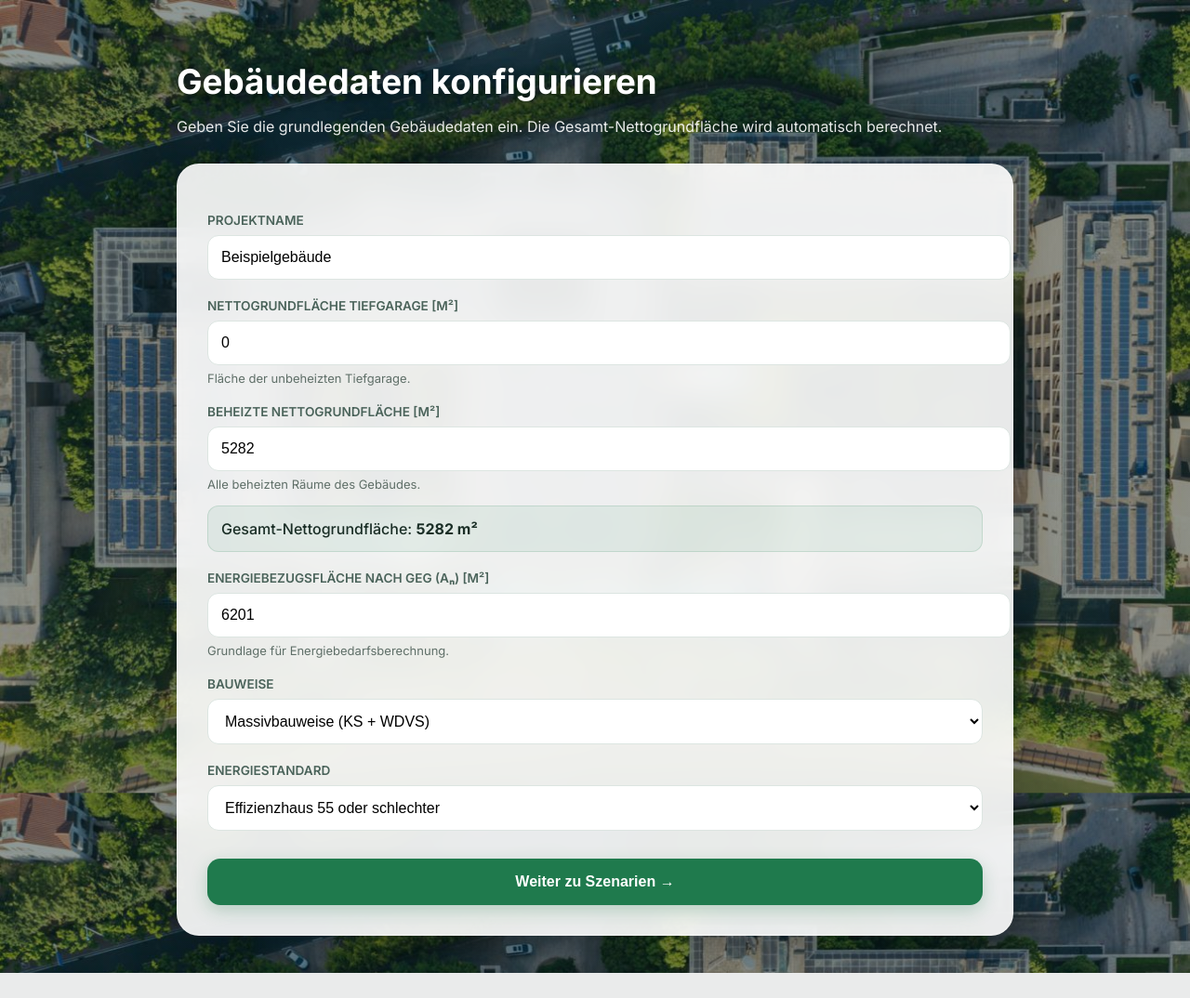
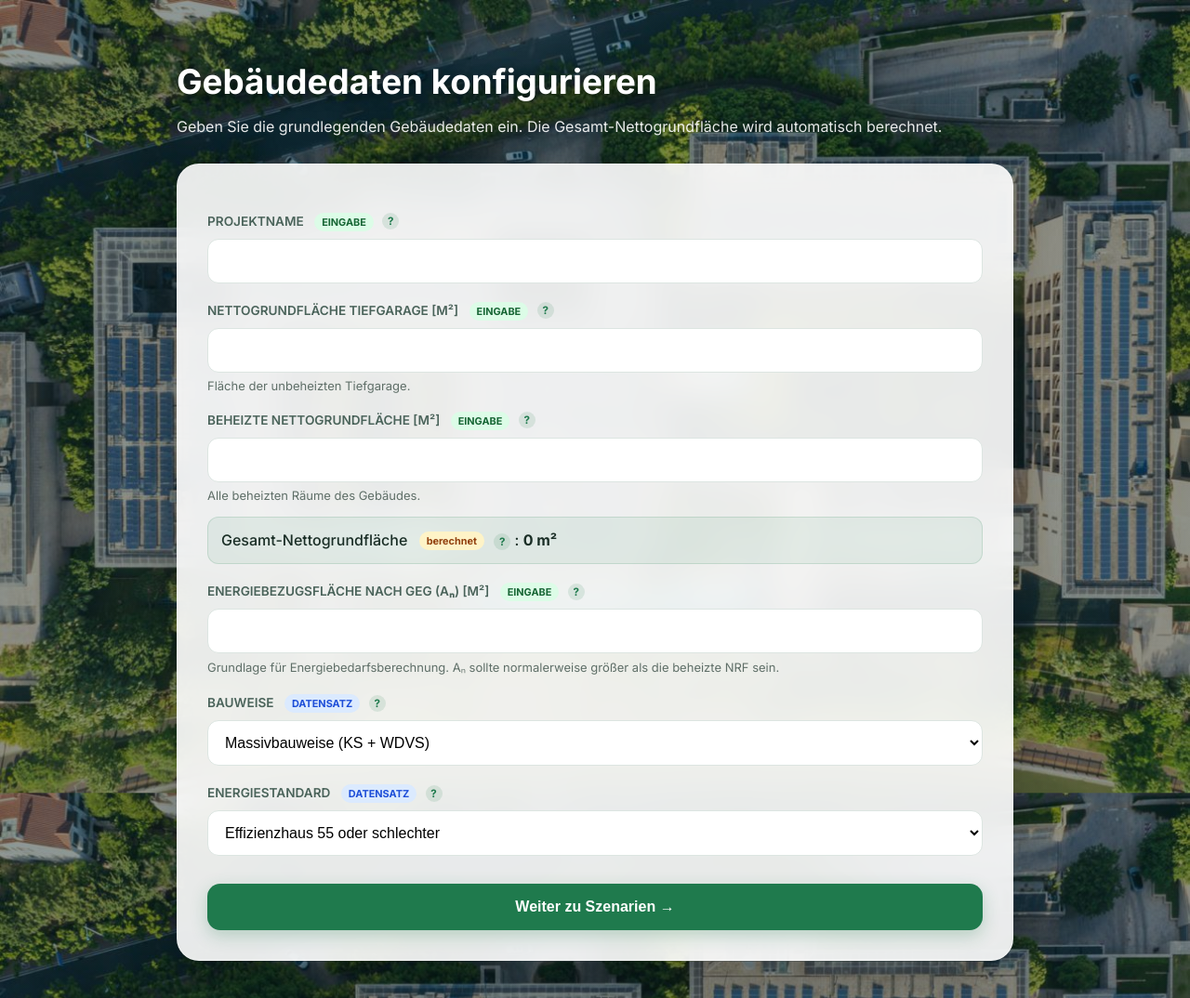
Before and after one commit to DBM-THA/Absch-tzung-der-Geb-ude-kobilanz-nach-QNG, a Django app: page / in a window 1280 px wide. Shown: the whole page at 93% size. Before the commit the page ends 1047 px from the top, so only its background shows below. Run offline with Django 5.2, Linux system fonts and the light colour scheme.

Commit message:
Refactor building.html with tooltips and badges

```diff
--- a/qngapp/templates/qngapp/building.html
+++ b/qngapp/templates/qngapp/building.html
@@ -15,23 +15,17 @@ body {
     font-family: 'Inter', sans-serif;
     margin: 0;
     padding: 40px 20px;
-
     background:
         linear-gradient(rgba(10,30,25,0.45), rgba(10,30,25,0.45)),
         url("{% static 'images/hintergrund.jpg' %}");
-
     background-size: cover;
     background-position: center;
     background-attachment: fixed;
     color: #1a2e26;
 }
 
-.page {
-    max-width: 900px;
-    margin: auto;
-}
+.page { max-width: 900px; margin: auto; }
 
-/* Titel */
 h1 {
     color: #fff;
     font-size: 2.3rem;
@@ -45,7 +39,6 @@ h1 {
     margin-bottom: 30px;
 }
 
-/* Card */
 .card {
     background: rgba(255,255,255,0.9);
     backdrop-filter: blur(16px);
@@ -55,7 +48,6 @@ h1 {
     border: 1px solid rgba(255,255,255,0.4);
 }
 
-/* Inputs */
 label {
     display: block;
     margin-top: 20px;
@@ -74,6 +66,7 @@ input, select {
     background: white;
     font-size: 1rem;
     transition: all 0.25s;
+    box-sizing: border-box;
 }
 
 input:focus, select:focus {
@@ -82,14 +75,23 @@ input:focus, select:focus {
     box-shadow: 0 0 0 4px rgba(31,122,77,0.1);
 }
 
-/* Info Text */
 .small {
     font-size: 13px;
     color: #5f6f68;
     margin-top: 6px;
 }
 
-/* Button */
+.warning-box {
+    background: #fee2e2;
+    color: #991b1b;
+    border: 1px solid #fecaca;
+    padding: 12px;
+    border-radius: 12px;
+    margin-top: 12px;
+    font-size: 0.85rem;
+    font-weight: 700;
+}
+
 button {
     margin-top: 30px;
     width: 100%;
@@ -110,7 +112,6 @@ button:hover {
     transform: translateY(-2px);
 }
 
-/* Kleine Box für automatische Berechnung */
 .auto-box {
     background: rgba(31,122,77,0.08);
     border: 1px solid rgba(31,122,77,0.15);
@@ -118,6 +119,68 @@ button:hover {
     border-radius: 12px;
     margin-top: 15px;
     font-weight: 500;
+}
+
+.badge-fixed,
+.badge-user,
+.badge-calc {
+    display: inline-block;
+    padding: 3px 8px;
+    border-radius: 999px;
+    font-size: 0.68rem;
+    font-weight: 800;
+    margin-left: 8px;
+    vertical-align: middle;
+}
+
+.badge-fixed { background: #dbeafe; color: #1d4ed8; }
+.badge-user { background: #dcfce7; color: #166534; }
+.badge-calc { background: #fef3c7; color: #92400e; }
+
+/* ===== TOOLTIPS ===== */
+.tooltip {
+    position: relative;
+    display: inline-flex;
+    align-items: center;
+    justify-content: center;
+    width: 18px;
+    height: 18px;
+    margin-left: 6px;
+    border-radius: 50%;
+    background: rgba(31,122,77,0.12);
+    color: #1f7a4d;
+    font-size: 0.72rem;
+    font-weight: 800;
+    cursor: help;
+    text-transform: none;
+}
+
+.tooltip .tooltip-text {
+    visibility: hidden;
+    opacity: 0;
+    width: 260px;
+    background: #0f2f26;
+    color: white;
+    text-align: left;
+    border-radius: 12px;
+    padding: 10px 12px;
+    position: absolute;
+    z-index: 10;
+    bottom: 135%;
+    left: 50%;
+    transform: translateX(-50%);
+    font-size: 0.78rem;
+    font-weight: 500;
+    line-height: 1.4;
+    text-transform: none;
+    letter-spacing: 0;
+    box-shadow: 0 10px 25px rgba(0,0,0,0.25);
+    transition: opacity 0.2s;
+}
+
+.tooltip:hover .tooltip-text {
+    visibility: visible;
+    opacity: 1;
 }
 </style>
 </head>
@@ -127,8 +190,10 @@ button:hover {
 <div class="page">
 
     <h1>Gebäudedaten konfigurieren</h1>
+
     <p class="hint">
-        Geben Sie die grundlegenden Gebäudedaten ein. Die Gesamt-Nettogrundfläche wird automatisch berechnet.
+        Geben Sie die grundlegenden Gebäudedaten ein.
+        Die Gesamt-Nettogrundfläche wird automatisch berechnet.
     </p>
 
     <div class="card">
@@ -136,48 +201,104 @@ button:hover {
         <form method="post">
             {% csrf_token %}
 
-            <label>Projektname</label>
-            <input type="text" name="project_name" value="Beispielgebäude">
+            <label>
+                Projektname
+                <span class="badge-user">Eingabe</span>
+                <span class="tooltip">?
+                    <span class="tooltip-text">Name des Projekts oder Gebäudes. Dieser Wert dient der späteren Zuordnung.</span>
+                </span>
+            </label>
 
-            <label>Nettogrundfläche Tiefgarage [m²]</label>
-            <input type="number" step="0.01" name="nrf_tg" id="nrf_tg" value="0">
-            <div class="small">
-                Fläche der unbeheizten Tiefgarage.
+            <input type="text" name="project_name" value="{{ form_data.project_name }}">
+
+            <label>
+                Nettogrundfläche Tiefgarage [m²]
+                <span class="badge-user">Eingabe</span>
+                <span class="tooltip">?
+                    <span class="tooltip-text">Fläche der Tiefgarage. Diese wird zur gesamten Nettogrundfläche addiert, aber bei KG300 separat berücksichtigt.</span>
+                </span>
+            </label>
+
+            <input type="number" step="0.01" name="nrf_tg" id="nrf_tg" value="{{ form_data.nrf_tg }}">
+
+            <div class="small">Fläche der unbeheizten Tiefgarage.</div>
+
+            <label>
+                Beheizte Nettogrundfläche [m²]
+                <span class="badge-user">Eingabe</span>
+                <span class="tooltip">?
+                    <span class="tooltip-text">Fläche aller beheizten Gebäudebereiche. Sie ist eine wichtige Grundlage für Energie- und Nutzungswerte.</span>
+                </span>
+            </label>
+
+            <input type="number" step="0.01" name="nrf_heated" id="nrf_heated" value="{{ form_data.nrf_heated }}">
+
+            <div class="small">Alle beheizten Räume des Gebäudes.</div>
+
+            <div class="auto-box">
+                Gesamt-Nettogrundfläche
+                <span class="badge-calc">berechnet</span>
+                <span class="tooltip">?
+                    <span class="tooltip-text">Dieser Wert wird automatisch aus beheizter Nettogrundfläche und Tiefgaragenfläche berechnet.</span>
+                </span>
+                :
+                <strong>
+                    <span id="nrf_total">5282</span> m²
+                </strong>
             </div>
 
-            <label>Beheizte Nettogrundfläche [m²]</label>
-            <input type="number" step="0.01" name="nrf_heated" id="nrf_heated" value="5282">
+            <label>
+                Energiebezugsfläche nach GEG (Aₙ) [m²]
+                <span class="badge-user">Eingabe</span>
+                <span class="tooltip">?
+                    <span class="tooltip-text">Die Energiebezugsfläche Aₙ wird für die energetische Bewertung genutzt. Sie sollte normalerweise größer als die beheizte Nettogrundfläche sein.</span>
+                </span>
+            </label>
+
+            <input type="number" step="0.01" name="an_geg" value="{{ form_data.an_geg }}">
+
             <div class="small">
-                Alle beheizten Räume des Gebäudes.
+                Grundlage für Energiebedarfsberechnung.
+                Aₙ sollte normalerweise größer als die beheizte NRF sein.
             </div>
 
-            <!-- Automatische Anzeige -->
-            <div class="auto-box">
-                Gesamt-Nettogrundfläche:
-                <strong><span id="nrf_total">5282</span> m²</strong>
-            </div>
+            {% if an_geg_warning %}
+                <div class="warning-box">
+                    {{ an_geg_warning }}
+                </div>
+            {% endif %}
 
-            <label>Energiebezugsfläche nach GEG (Aₙ) [m²]</label>
-            <input type="number" step="0.01" name="an_geg" value="6201">
-            <div class="small">
-                Grundlage für Energiebedarfsberechnung.
-            </div>
+            <label>
+                Bauweise
+                <span class="badge-fixed">Datensatz</span>
+                <span class="tooltip">?
+                    <span class="tooltip-text">Die Bauweise bestimmt feste hinterlegte Kennwerte für KG300, also die Baukonstruktion.</span>
+                </span>
+            </label>
 
-            <label>Bauweise</label>
             <select name="building_type">
                 {% for item in building_types %}
                     <option value="{{ item }}">{{ item }}</option>
                 {% endfor %}
             </select>
 
-            <label>Energiestandard</label>
+            <label>
+                Energiestandard
+                <span class="badge-fixed">Datensatz</span>
+                <span class="tooltip">?
+                    <span class="tooltip-text">Der Energiestandard beeinflusst die hinterlegten Werte für KG400 und die technische Gebäudeausrüstung.</span>
+                </span>
+            </label>
+
             <select name="energy_standard">
                 {% for item in energy_standards %}
                     <option value="{{ item }}">{{ item }}</option>
                 {% endfor %}
             </select>
 
-            <button type="submit">Weiter zu Szenarien →</button>
+            <button type="submit">
+                Weiter zu Szenarien →
+            </button>
 
         </form>
 
@@ -186,18 +307,22 @@ button:hover {
 </div>
 
 <script>
-// automatische NRF Berechnung
 const tg = document.getElementById("nrf_tg");
 const heated = document.getElementById("nrf_heated");
 const total = document.getElementById("nrf_total");
 
 function updateNRF() {
-    const value = (parseFloat(tg.value) || 0) + (parseFloat(heated.value) || 0);
+    const value =
+        (parseFloat(tg.value) || 0) +
+        (parseFloat(heated.value) || 0);
+
     total.innerText = value.toFixed(0);
 }
 
 tg.addEventListener("input", updateNRF);
 heated.addEventListener("input", updateNRF);
+
+window.addEventListener("load", updateNRF);
 </script>
 
 </body>
```
